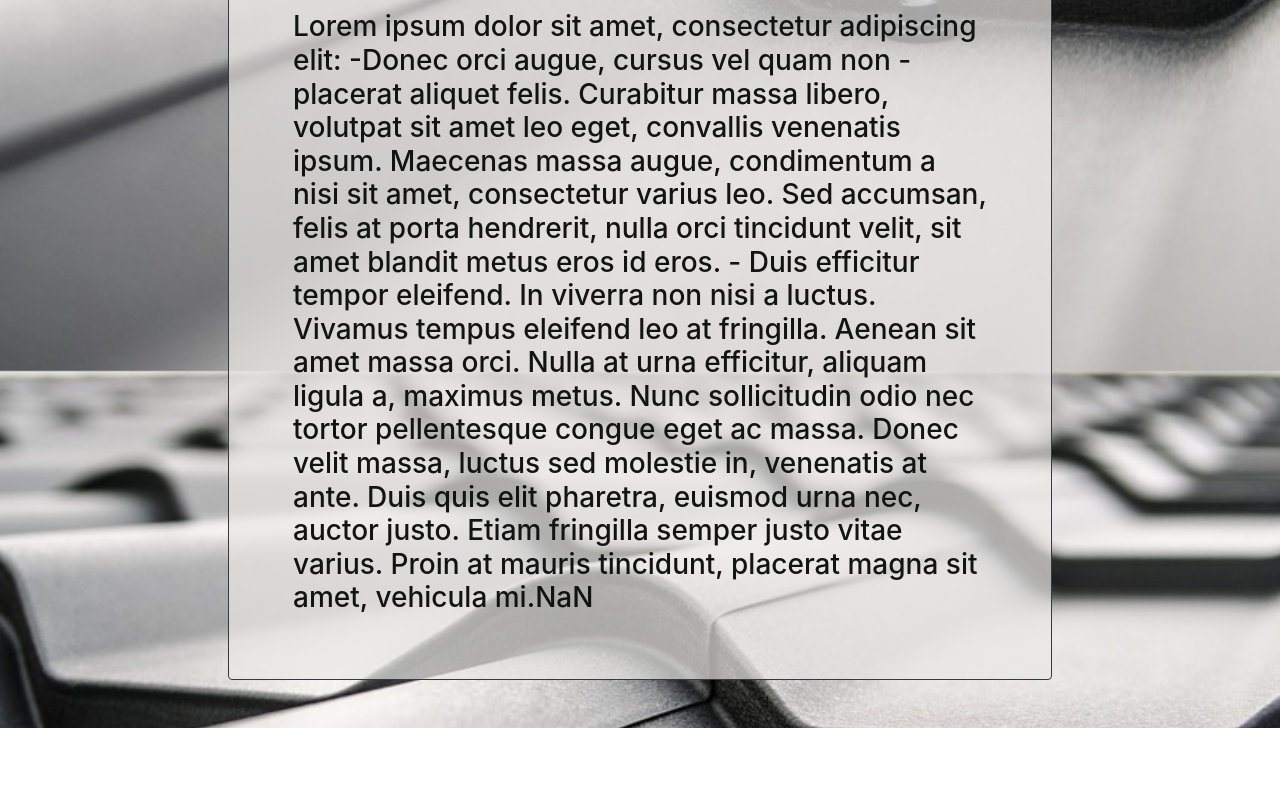
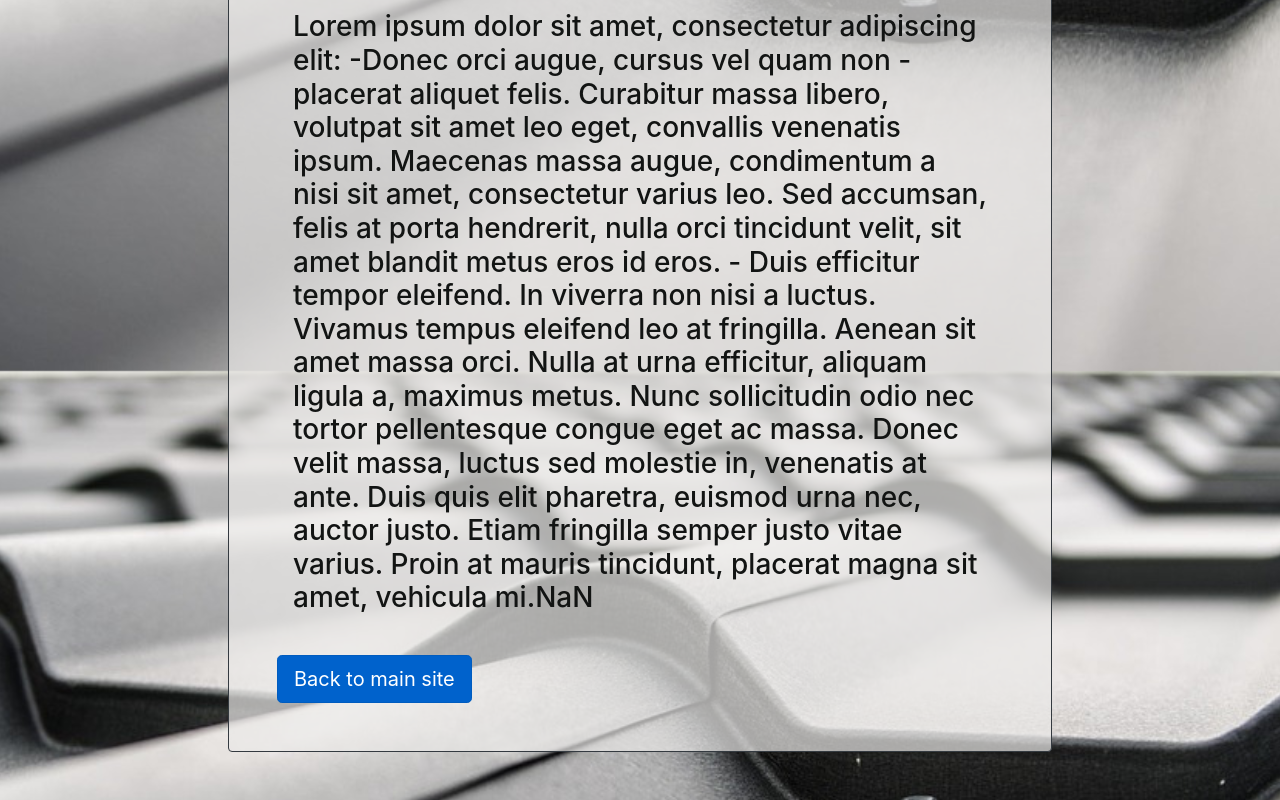
Before and after one commit to KrzysztofP90/angular-website, an Angular app: page /option/0 in a window 1280 px wide. Shown: the part 1229-2029 px from the top of the page. Before the commit the page ends 1957 px from the top, so only its background shows below. Built offline with nearby package versions, Linux system fonts and the light colour scheme.

Commit message:
Add back to main site button in record view component.

```diff
--- a/src/app/record-view/record-view.component.html
+++ b/src/app/record-view/record-view.component.html
@@ -11,6 +11,8 @@
         </div>
         <br>
         <h3 style="white-space: wrap;" class="m-3">{{records[currentId].mainContent}}</h3>
+        <br>
+        <a routerLink="/" class="btn btn-primary btn-lg active" role="button" aria-pressed="true">Back to main site</a>
       </div>
     </div>
   </div>
```
